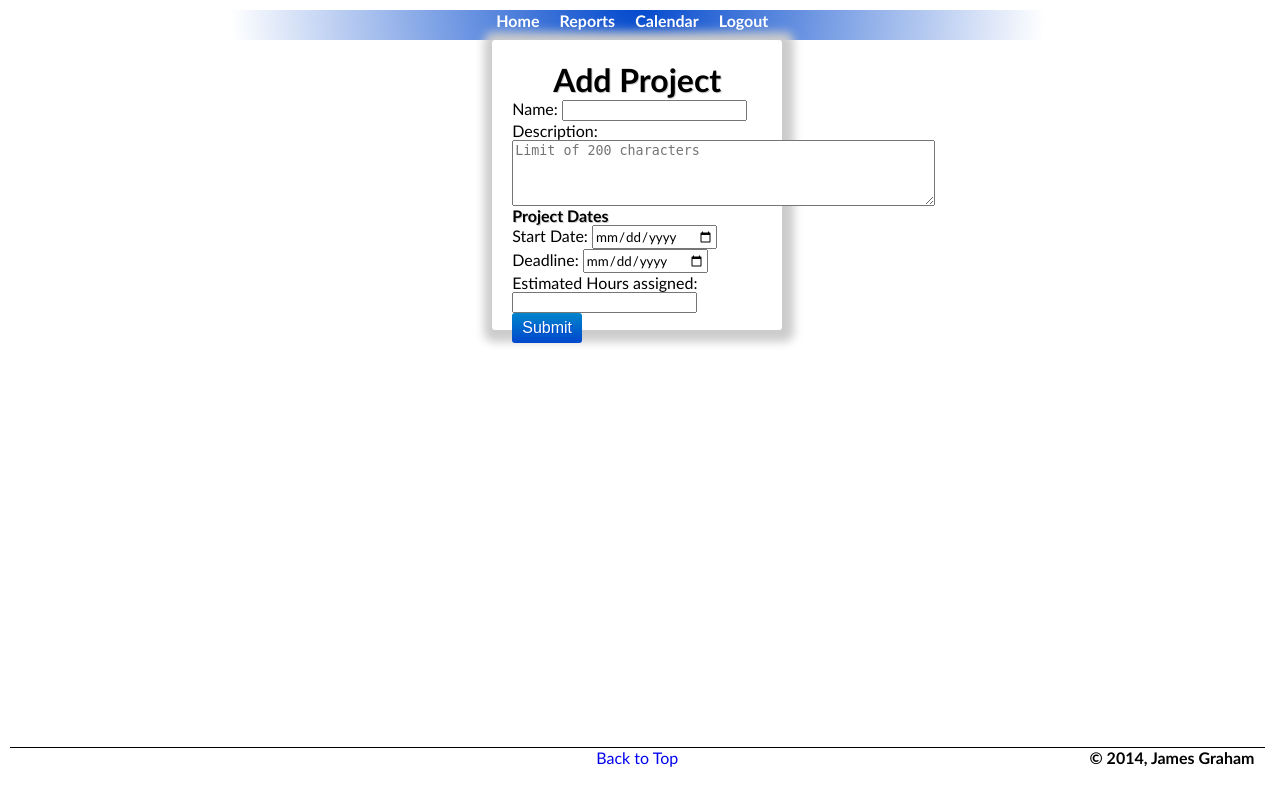
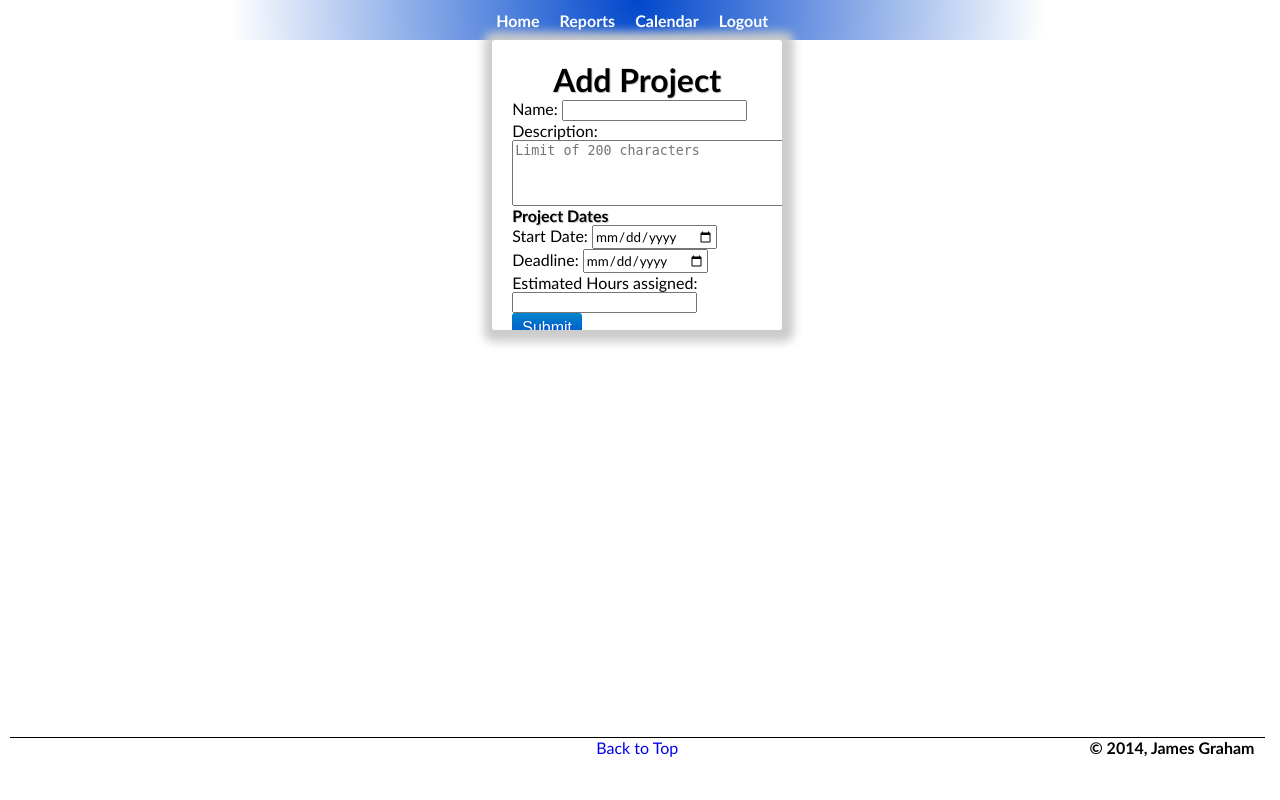
Before and after one commit to james55555/FYP, a PHP site: page /Includes/System/View/editProject.php in a window 1280 px wide. Run offline with PHP 8.4, Linux system fonts and the light colour scheme.

Commit message:
added dispay:block and overflow: auto to centralBox class

```diff
--- a/FinalYearProject/Includes/CSS/main.css
+++ b/FinalYearProject/Includes/CSS/main.css
@@ -65,8 +65,6 @@ input[type=date] {
     width: 100%;
     height: 100%;
     margin: 0 auto;
-    overflow: auto;
-    display: block;
 }
 
 /*  Code for design sourced from Sachin (2013)
@@ -119,4 +117,6 @@ input[type=date] {
     -o-border-radius:3px;
     -webkit-border-radius:3px;
     margin: 0 auto;
+    display: block;
+    overflow: auto;
 }
```
